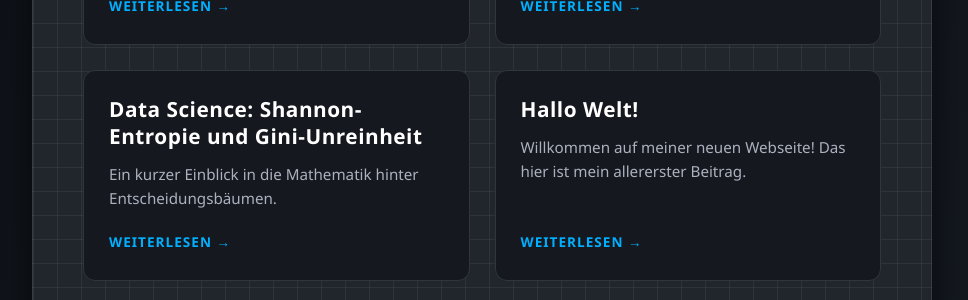
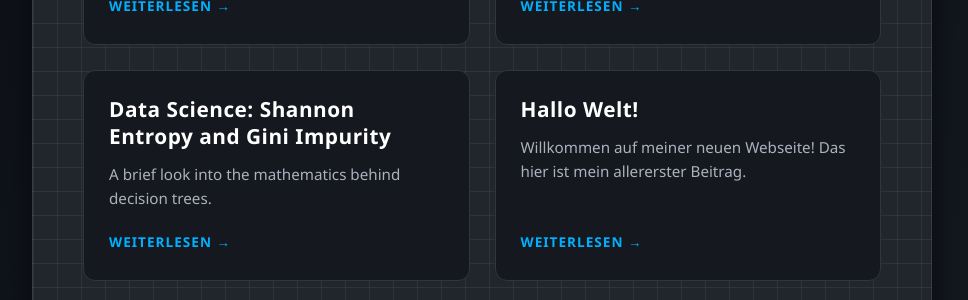
Before and after one commit to AntonRfl/AntonRfl.github.io, a Jekyll site: the page built from index.html, in a window 1280 px wide. Shown: the part 984-1284 px from the top of the page, without its empty margins (158-1126 px from the left). Built offline with Jekyll 4.4.1, drawn with Linux system fonts in a browser that asks for light colours.

Commit message:
Update titles and descriptions to English

```diff
--- a/_posts/2026-03-15-shannon-gini-entropie.md
+++ b/_posts/2026-03-15-shannon-gini-entropie.md
@@ -1,10 +1,11 @@
 ---
 layout: default
-title: "Data Science: Shannon-Entropie und Gini-Unreinheit"
-description: "Ein kurzer Einblick in die Mathematik hinter Entscheidungsbäumen."
+title: "Data Science: Shannon Entropy and Gini Impurity"
+description: "A brief look into the mathematics behind decision trees."
 category: data-science
-lang: de
-permalink: /data-science/shannon-entropie/
+lang: en
+permalink: /en/data-science/shannon-entropy/
+de_url: /data-science/shannon-entropie/
 ---
 
 # Data Science: Shannon-Entropie und Gini-Unreinheit
```
